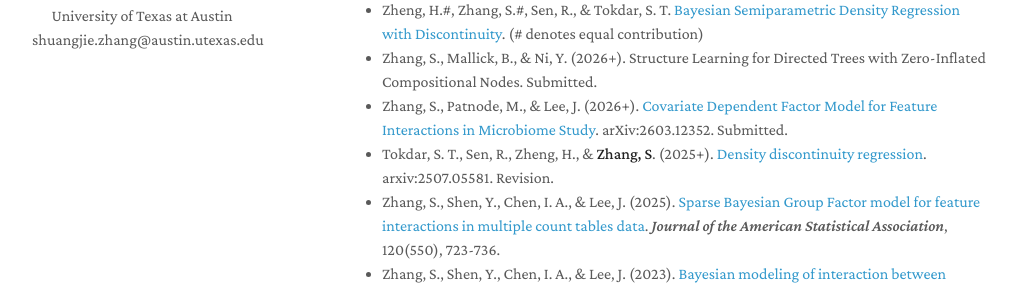
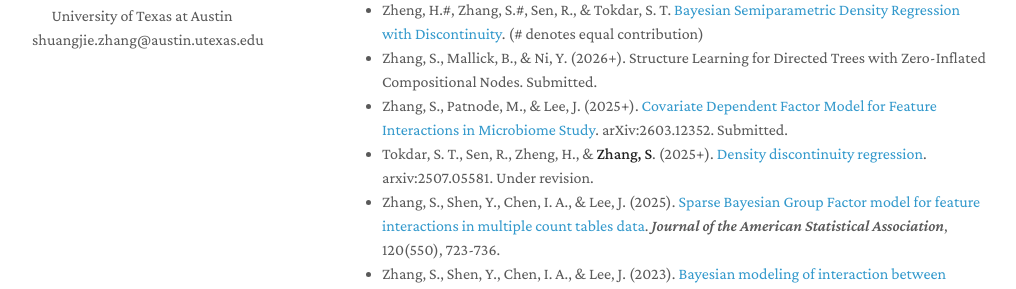
Before and after one commit to shuang-jie/shuang-jie.github.io, a Jekyll site: the page built from research.md, in a window 1280 px wide and 1392 px high. Shown: the part 347-636 px from the top of the window, without its empty margins (128-1144 px from the left). Built offline with Jekyll 4.4.1, drawn with Linux system fonts in a browser that asks for light colours; nearby versions of some CDN libraries; a style sheet for code colours, icons or effects is not loaded; our own code applies the rules of GitHub Pages for plain Markdown files.

Commit message:
Update research.md

```diff
--- a/research.md
+++ b/research.md
@@ -10,8 +10,8 @@ layout: homepage
 ## Publications and Preprints
 * Zheng, H.#, Zhang, S.#, Sen, R., & Tokdar, S. T. [Bayesian Semiparametric Density Regression with Discontinuity](https://shuang-jie.github.io/files/SJ-P4.pdf). (# denotes equal contribution)
 * Zhang, S., Mallick, B., & Ni, Y. (2026+). Structure Learning for Directed Trees with Zero-Inflated Compositional Nodes. Submitted.
-* Zhang, S., Patnode, M., & Lee, J. (2026+). [Covariate Dependent Factor Model for Feature Interactions in Microbiome Study](https://arxiv.org/abs/2603.12352). arXiv:2603.12352. Submitted.
-* Tokdar, S. T., Sen, R., Zheng, H., & **Zhang, S**. (2025+). [Density discontinuity regression](https://arxiv.org/abs/2507.05581). arxiv:2507.05581. Revision.
+* Zhang, S., Patnode, M., & Lee, J. (2025+). [Covariate Dependent Factor Model for Feature Interactions in Microbiome Study](https://arxiv.org/abs/2603.12352). arXiv:2603.12352. Submitted.
+* Tokdar, S. T., Sen, R., Zheng, H., & **Zhang, S**. (2025+). [Density discontinuity regression](https://arxiv.org/abs/2507.05581). arxiv:2507.05581. Under revision.
 * Zhang, S., Shen, Y., Chen, I. A., & Lee, J. (2025). [Sparse Bayesian Group Factor model for feature interactions in multiple count tables data](https://doi.org/10.1080/01621459.2025.2449721). *Journal of the American Statistical Association*, 120(550), 723-736.
 * Zhang, S., Shen, Y., Chen, I. A., & Lee, J. (2023). [Bayesian modeling of interaction between features in sparse multivariate count data with application to microbiome study](https://doi.org/10.1214/22-aoas1690). *The Annals of Applied Statistics*, 17(3).
 
```
